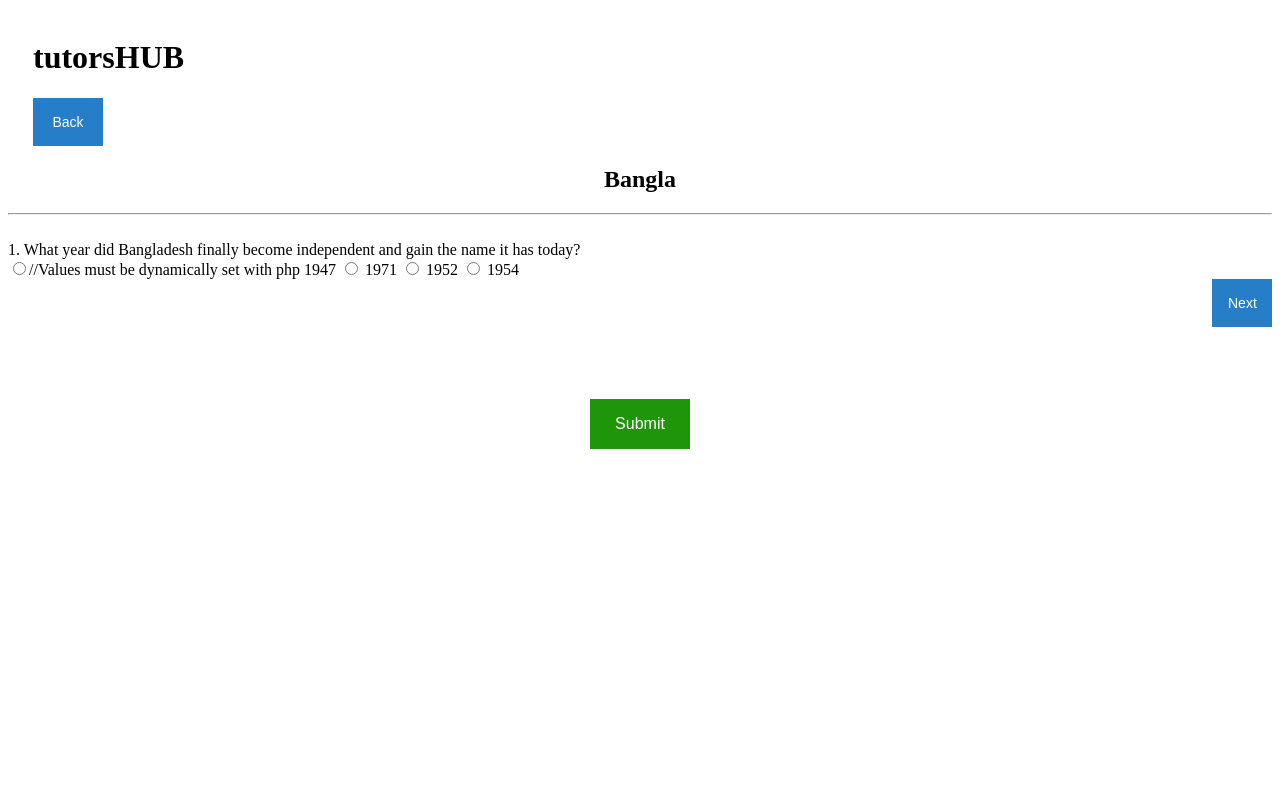
After one commit to 2TakarDeveloper/TutorsHub, a PHP site: page /App/ExamPage.php in a window 1280 px wide. The commit adds this page. Run offline with PHP 8.4, Linux system fonts and the light colour scheme; some libraries are stand-ins or nearby versions.

Commit message:
Exam page added

```diff
--- /dev/null
+++ b/root/App/ExamPage.php
@@ -0,0 +1,107 @@
+<?php?>
+
+<html>
+
+	<body>
+	<head>
+	<style>
+div.pp
+		{
+            padding-left: 25px;
+			padding-top: 10px;
+		}
+
+
+		.button
+		{
+            background-color:  #277ec8 ;
+    color: white;
+    padding: 16px;
+    font-size: 14px;
+    border: none;
+    cursor: pointer;
+		}
+
+	.button1
+		{
+            background-color:1f9609 ;
+    color: white;
+    padding: 16px;
+    font-size: 16px;
+    border: none;
+    cursor: pointer;
+		}
+
+
+
+	</style>
+	</head>
+	<body>
+
+	<div class="pp">  <h1>tutorsHUB</h1>
+
+
+		<div  style="width:70px;">
+			  <button  class="button" style="width:70px;">Back </button>
+
+			</div>
+
+	</div>
+
+
+		  <center><h2>Bangla</h2></center>
+
+
+	<hr>
+
+
+		<br>
+
+		<div align=>
+
+
+			<label>1. What year did Bangladesh finally become independent and gain the name it has today?</label>
+
+			<br>
+
+
+
+			  <input type="radio" name="a" id="a" value="a">//Values must be dynamically set with php
+			   <label for="a">1947</label>
+
+			  <input type="radio" name="b" id="b" value="b">
+			   <label for="b">1971</label>
+
+			  <input type="radio" name="c" id="c" value="c">
+			<label for="c">1952</label>
+
+			<input type="radio" name="d" id="d" value="d">
+			   <label for="d">1954</label>
+
+
+		</div>
+
+
+			<div  align=right>
+			  <button  class="button" style="width:60px;">Next</button>
+
+			</div>
+
+
+			<br>
+			<br>
+			<br>
+			<br>
+
+
+			<div align=center>
+			  <button  class="button1" style="width:100px;">Submit</button>
+
+			</div>
+
+
+
+
+	</body>
+
+</html>
--- a/root/App/TutorDashBoard.php
+++ b/root/App/TutorDashBoard.php
@@ -127,8 +127,8 @@ if(!isset($_SESSION["UserId"]))
 			<div class="dropdown" style="width:300px;">
 			  <button class="dropbtn" style="width:300px;">Exam </button>
 			  <div class="dropdown-content">
-				<a href="#">Bangla</a>
-				<a href="#">English</a>
+				<a href="./ExamPage.php">Bangla</a>
+				<a href="./ExamPage.php">English</a>
 
 			  </div>
 			</div>
```
